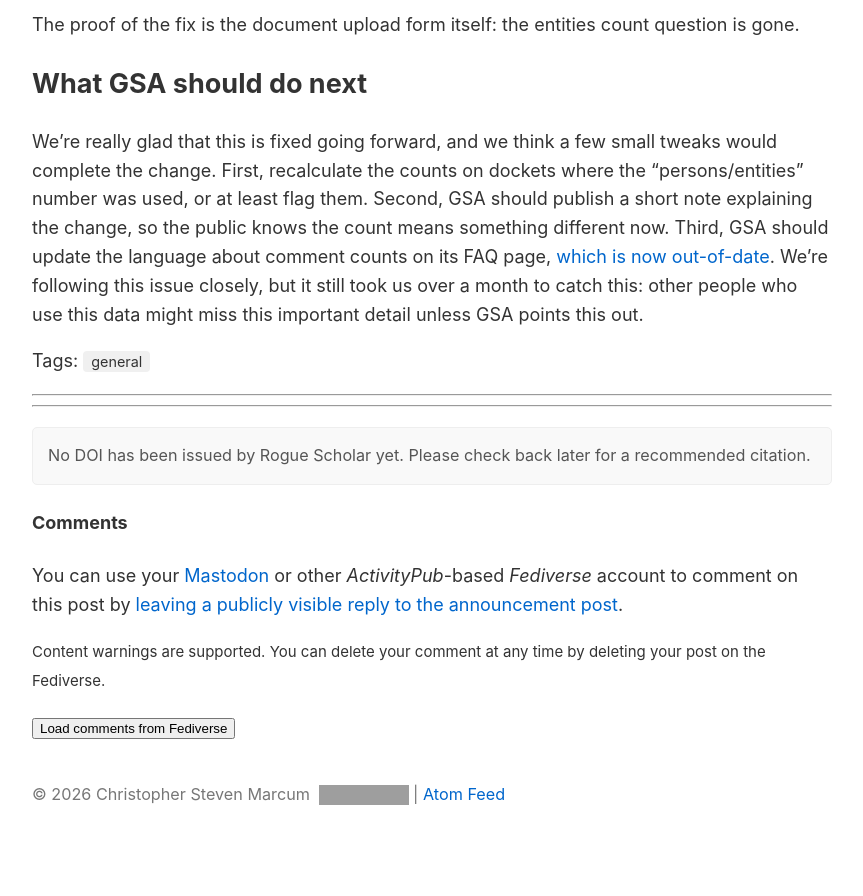
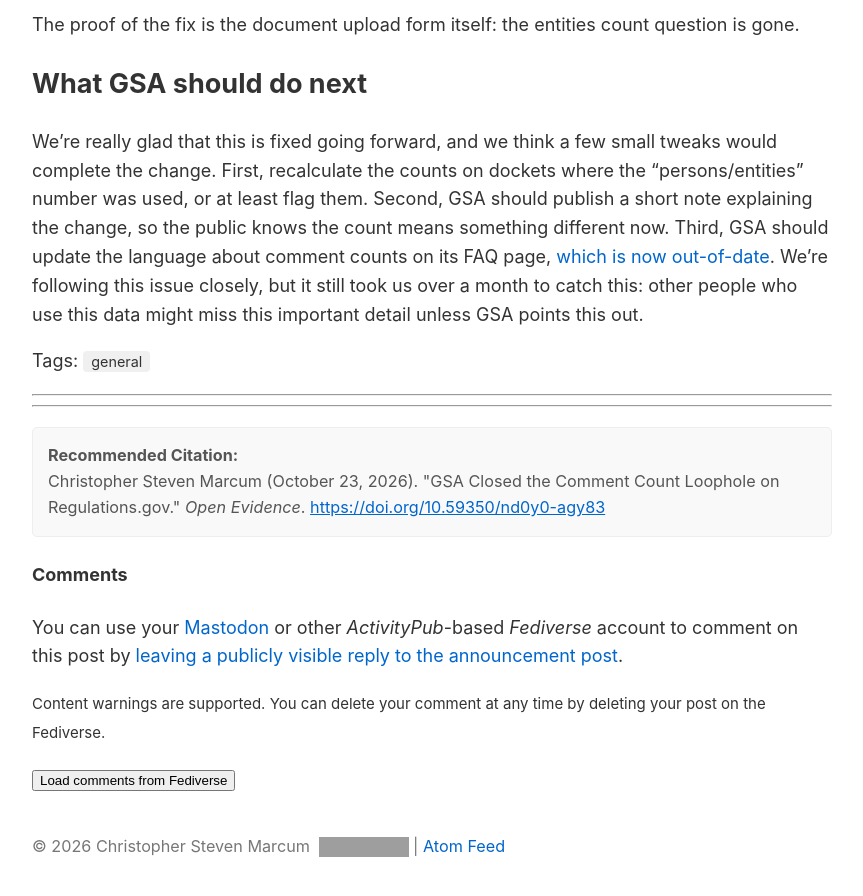
Before and after one commit to cmarcum/marcum-blog, a Jekyll site: the page built from _posts/2026-10-23-GSA-Closed-the-Comment-Loophole-on-Regulations-dot-gov.md, in a window 1280 px wide and 900 px high, scrolled down 3458 px. Shown: the top 896 px of the window, without its empty margins (208-1071 px from the left). Built offline with Jekyll 4.4.1, drawn with Linux system fonts in a browser that asks for light colours; before the commit the page ends 4306 px from its top, so only the background shows below that; grey boxes are pictures that could not be loaded.

Commit message:
chore: update Rogue Scholar DOIs [skip ci]

```diff
--- a/_data/dois.yml
+++ b/_data/dois.yml
@@ -30,6 +30,9 @@ Comments on CDC DMP Template:
 DCAT-US-v3-Released:
   doi: 10.59350/gvfhs-6t954
   title: DCAT-US 3.0 has been Released for Federal Data
+GSA-Closed-the-Comment-Loophole-on-Regulations-dot-gov:
+  doi: 10.59350/nd0y0-agy83
+  title: GSA Closed the Comment Count Loophole on Regulations.gov
 How-Did-Doge-Map:
   doi: 10.59350/af0c9-zj029
   title: How Did DOGE Cuts Hit Your State?
```
